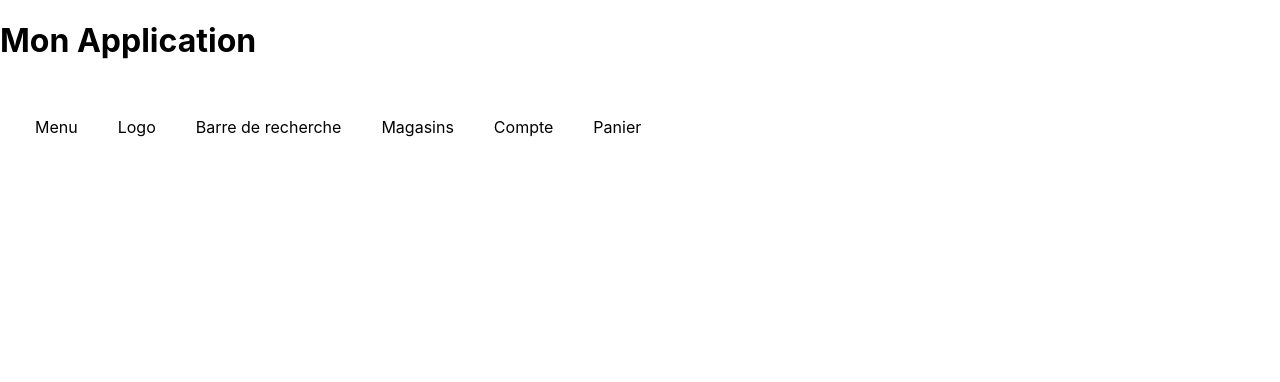
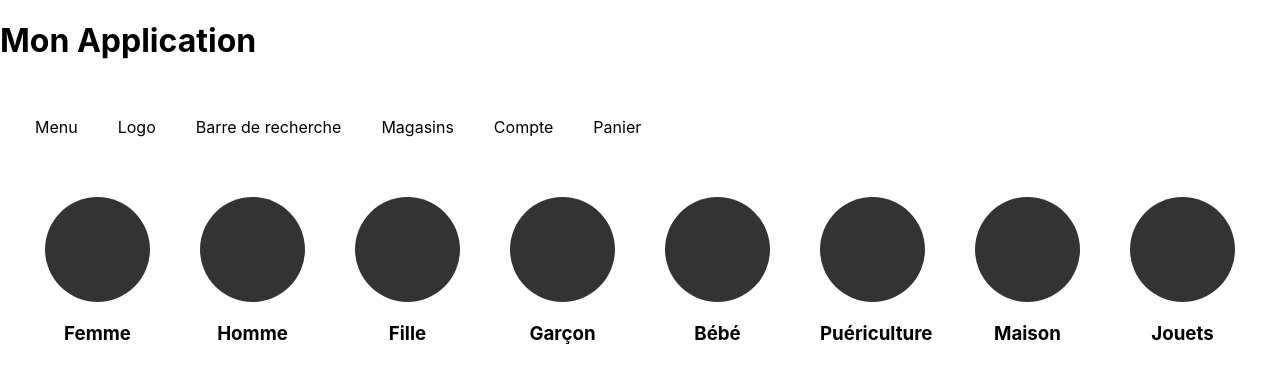
Before and after one commit to EmptyPeanut/ExoReact, a React (Create React App) app: page / in a window 1280 px wide. Shown: the top 382 px of the page. Built offline with nearby package versions, Linux system fonts and the light colour scheme.

Commit message:
Ajout des catégories (images rondes header)

```diff
--- a/src/App.tsx
+++ b/src/App.tsx
@@ -2,12 +2,14 @@ import React from 'react';
 import logo from './logo.svg';
 import './App.css';
 import Navbar from './components/Navbar';
+import Categorie from './components/Categorie';
 
 function App() {
   return (
     <div>
       <h1>Mon Application</h1>
       <Navbar />
+      <Categorie />
     </div>
   );
 }
--- /dev/null
+++ b/src/components/Categorie.tsx
@@ -0,0 +1,30 @@
+import React from 'react';
+import './categorie.css';
+
+class Categorie extends React.Component {
+  render() {
+    return (
+      <div className="row-container">
+        <div className="circle">
+          <h3>Femme</h3>
+        </div>
+        <div className="circle">
+          <h3>Homme</h3></div>
+        <div className="circle">
+          <h3>Fille</h3></div>
+        <div className="circle">
+          <h3>Garçon</h3></div>
+        <div className="circle">
+          <h3>Bébé</h3></div>
+        <div className="circle">
+          <h3>Puériculture</h3></div>
+        <div className="circle">
+          <h3>Maison</h3></div>
+        <div className="circle">
+          <h3>Jouets</h3></div>
+      </div>
+    );
+  }
+}
+
+export default Categorie;
--- /dev/null
+++ b/src/components/categorie.css
@@ -0,0 +1,19 @@
+.row-container {
+    display: flex;
+    justify-content: center;
+    /* margin: 0 10%; */
+  }
+
+  .circle {
+    width: 105px;
+    height: 105px;
+    border-radius: 50%;
+    background-color: #333;
+    margin: 25px;
+  }
+
+  h3{
+    text-align: center;
+    margin-top: 125px;
+    /* margin-right: 5px; */
+  }
```
